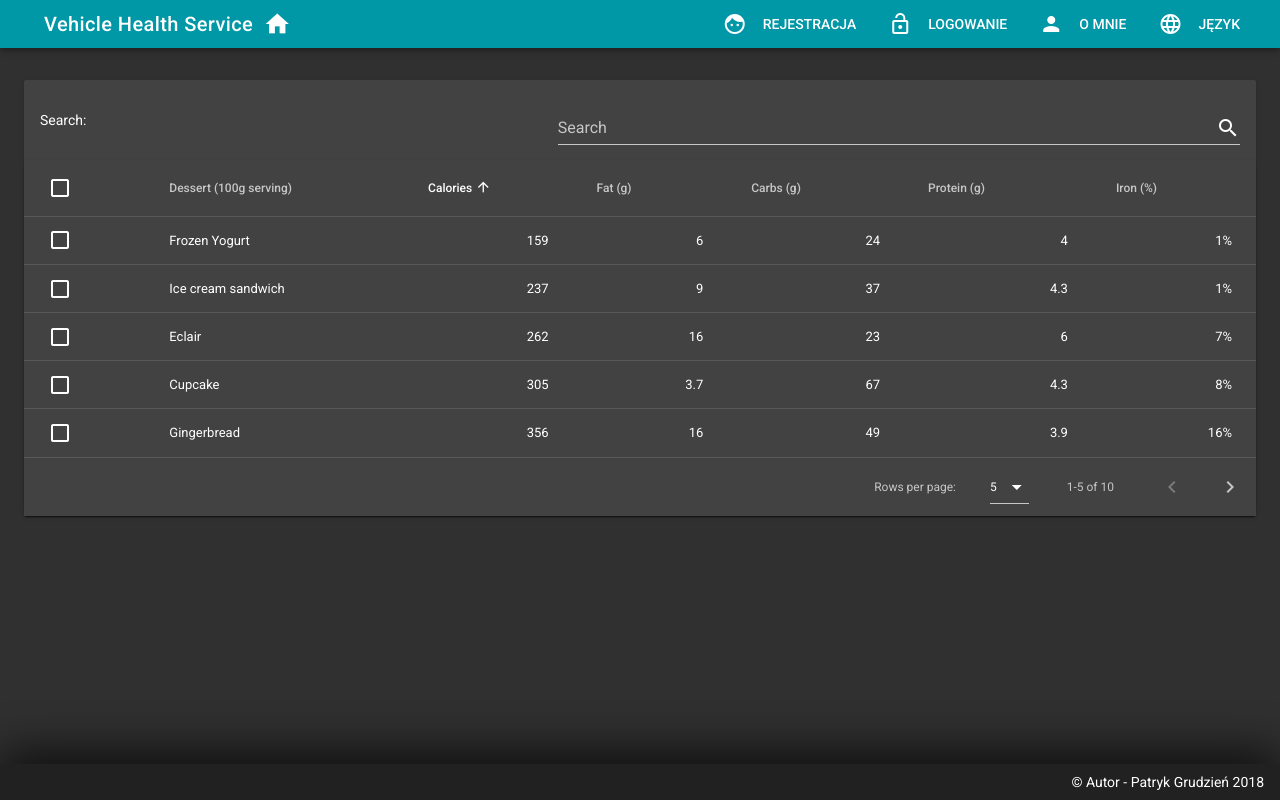
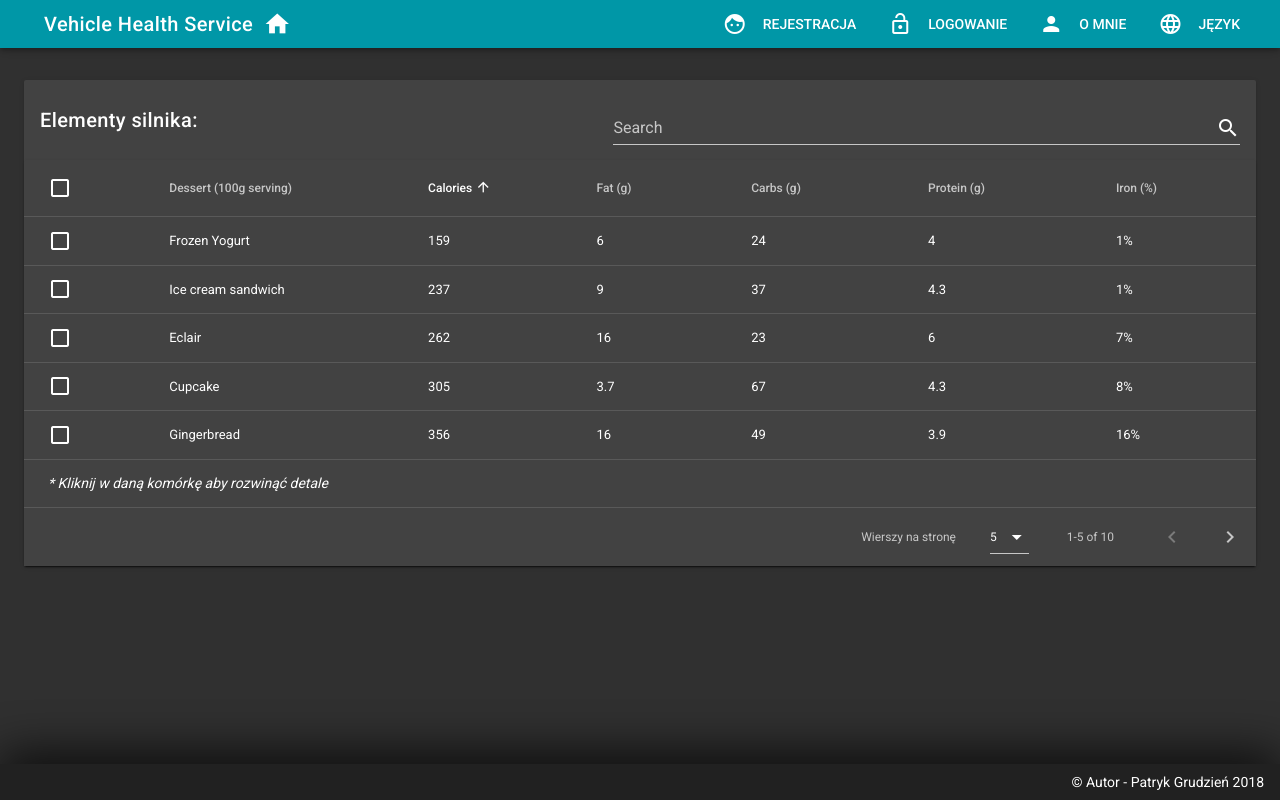
Before and after one commit to patrykgrudzien/vehicle-health-service, a Vue app in the folder frontend/: page /main-board/vehicle/engine in a window 1280 px wide. Built offline with nearby package versions, Linux system fonts and the light colour scheme; a web font is replaced by a local one.

Commit message:
Improving data table in Engine component...

```diff
--- a/frontend/src/components/vehicle/Engine.vue
+++ b/frontend/src/components/vehicle/Engine.vue
@@ -8,7 +8,7 @@
         <v-card>
 
           <v-card-title>
-            Search:
+            <div class="title">Elementy silnika:</div>
             <v-spacer />
             <v-text-field v-model="search"
                           append-icon="search"
@@ -21,9 +21,10 @@
           <v-data-table
             :headers="headers"
             :items="desserts"
+            :search="search"
             v-model="selected"
             select-all
-            :search="search"
+            rows-per-page-text="Wierszy na stronę"
             item-key="name"
             class="elevation-1">
 
@@ -33,40 +34,41 @@
                             primary
                             hide-details />
               </td>
+              <td class="hover-cell" @click="props.expanded = !props.expanded">{{ props.item.name }}</td>
+              <td class="hover-cell" @click="props.expanded = !props.expanded">{{ props.item.calories }}</td>
+              <td class="hover-cell" @click="props.expanded = !props.expanded">{{ props.item.fat }}</td>
+              <td class="hover-cell" @click="props.expanded = !props.expanded">{{ props.item.carbs }}</td>
+              <td class="hover-cell" @click="props.expanded = !props.expanded">{{ props.item.protein }}</td>
+              <td class="hover-cell" @click="props.expanded = !props.expanded">{{ props.item.iron }}</td>
+            </template>
 
-              <td>
-                <v-edit-dialog
-                  :return-value.sync="props.item.name"
-                  lazy>
+            <template slot="expand" slot-scope="props">
+              <v-container>
+                <v-layout>
+                  <v-flex>TEST</v-flex>
+                </v-layout>
+              </v-container>
+            </template>
 
-                  {{ props.item.name }}
-
-                  <v-text-field
-                    slot="input"
-                    v-model="props.item.name"
-                    :rules="[max25chars]"
-                    label="Edit"
-                    single-line
-                    counter/>
-                </v-edit-dialog>
-              </td>
-
-              <td class="text-xs-right">{{ props.item.calories }}</td>
-              <td class="text-xs-right">{{ props.item.fat }}</td>
-              <td class="text-xs-right">{{ props.item.carbs }}</td>
-              <td class="text-xs-right">{{ props.item.protein }}</td>
-              <td class="text-xs-right">{{ props.item.iron }}</td>
-            </template>
+            <v-alert slot="no-results" :value="true" color="error" icon="warning">
+              Brak rezultatów dla "{{ search }}"...
+            </v-alert>
 
             <template slot="headerCell" slot-scope="props">
               <v-tooltip bottom>
-              <span slot="activator">
-                {{ props.header.text }}
-              </span>
-                <span>
-                {{ props.header.text }}
-              </span>
+                <span slot="activator" id="header-inside-tooltip-activator-slot">
+                  {{ props.header.text }}
+                </span>
+                  <span id="tooltip">
+                  {{ props.header.text }}
+                </span>
               </v-tooltip>
+            </template>
+
+            <template slot="footer">
+              <td colspan="100%">
+                <em>* Kliknij w daną komórkę aby rozwinąć detale</em>
+              </td>
             </template>
 
           </v-data-table>
@@ -212,5 +214,8 @@
 </script>
 
 <style scoped>
-
+  .hover-cell:hover {
+    cursor: pointer;
+    color: #0097A7;
+  }
 </style>
```
